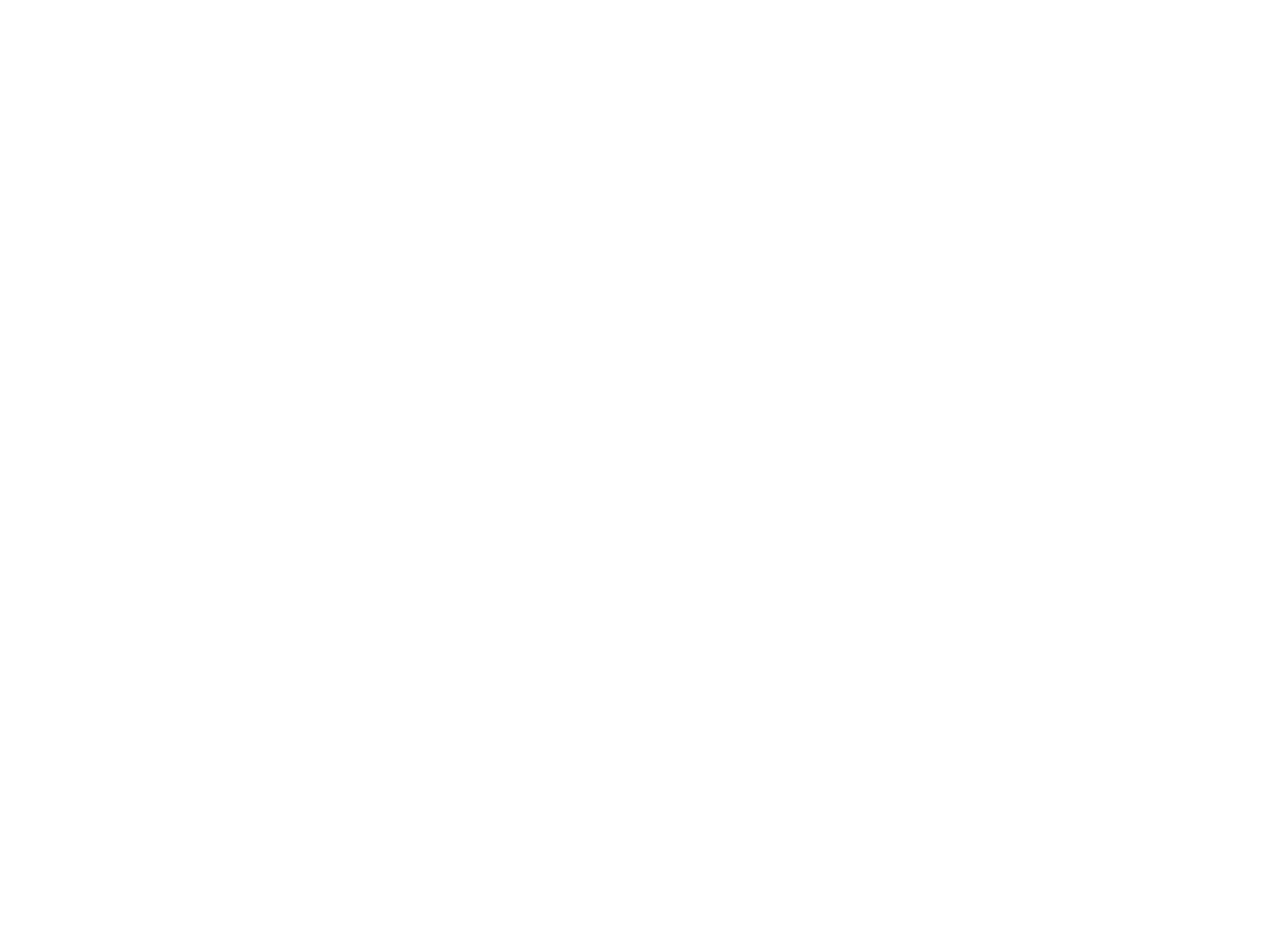
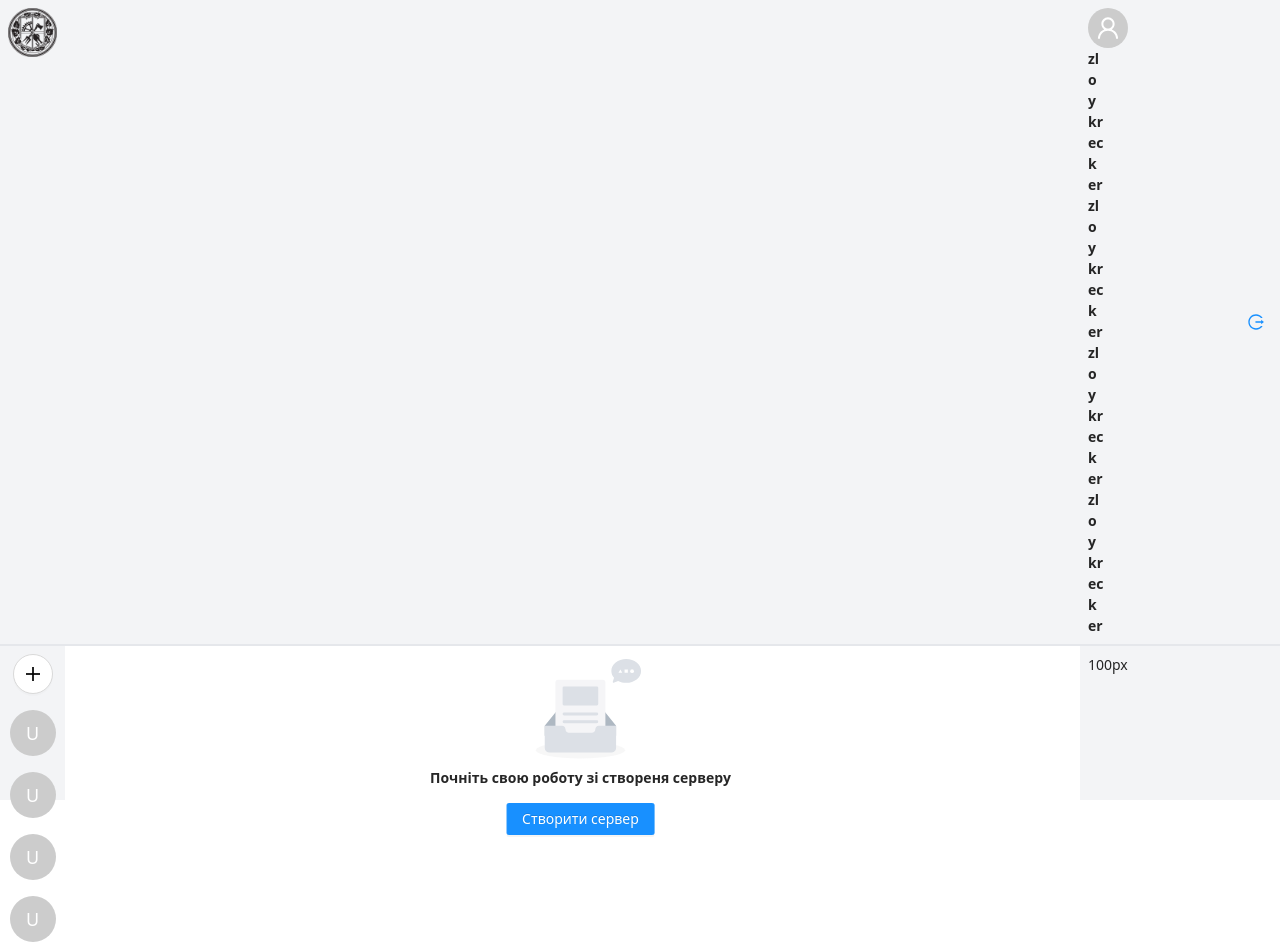
Before and after one commit to vasyokbelokopytov/db-project, a React (Create React App) app: page / in a window 1280 px wide. Before the commit the page ends 800 px from the top, so only its background shows below. Built offline with nearby package versions, Linux system fonts and the light colour scheme.

Commit message:
basic layout

```diff
--- a/package.json
+++ b/package.json
@@ -13,6 +13,7 @@
     "@types/react": "^16.14.21",
     "@types/react-dom": "^16.9.14",
     "@types/react-redux": "^7.1.20",
+    "antd": "^4.16.13",
     "react": "^17.0.2",
     "react-dom": "^17.0.2",
     "react-redux": "^7.2.6",
--- a/src/App.tsx
+++ b/src/App.tsx
@@ -1,5 +1,13 @@
+import React from 'react';
+import { Body } from './components/Body';
+
 import { Header } from './components/Header';
 
-export const App = () => {
-  return <div className="grid"></div>;
+export const App: React.FC = () => {
+  return (
+    <div className="h-screen flex flex-col bg-gray-100">
+      <Header />
+      <Body />
+    </div>
+  );
 };
--- /dev/null
+++ b/src/components/AsideContacts.tsx
@@ -0,0 +1,11 @@
+import React from 'react';
+
+import { Col } from 'antd';
+
+export const AsideContacts: React.FC = () => {
+  return (
+    <Col flex="200px" className="p-2">
+      100px
+    </Col>
+  );
+};
--- /dev/null
+++ b/src/components/AsideServers.tsx
@@ -0,0 +1,16 @@
+import React from 'react';
+
+import { Col, Avatar, Button } from 'antd';
+import { PlusOutlined } from '@ant-design/icons';
+
+export const AsideServers: React.FC = () => {
+  return (
+    <Col flex="65px" className="flex flex-col gap-4 items-center p-2">
+      <Button icon={<PlusOutlined />} shape="circle" size="large" />
+      <Avatar size={46}>U</Avatar>
+      <Avatar size={46}>U</Avatar>
+      <Avatar size={46}>U</Avatar>
+      <Avatar size={46}>U</Avatar>
+    </Col>
+  );
+};
--- /dev/null
+++ b/src/components/Body.tsx
@@ -0,0 +1,16 @@
+import React from 'react';
+
+import { Row } from 'antd';
+import { AsideServers } from './AsideServers';
+import { Main } from './Main';
+import { AsideContacts } from './AsideContacts';
+
+export const Body: React.FC = () => {
+  return (
+    <Row className="h-full">
+      <AsideServers />
+      <Main />
+      <AsideContacts />
+    </Row>
+  );
+};
--- /dev/null
+++ b/src/components/EmptyMain.tsx
@@ -0,0 +1,21 @@
+import { Button, Empty } from 'antd';
+
+import { Typography } from 'antd';
+
+import React from 'react';
+
+const { Paragraph } = Typography;
+
+export const EmptyMain: React.FC = () => {
+  return (
+    <Empty
+      className="absolute top-1/3 left-1/2 transform -translate-x-1/2 -translate-y-1/2"
+      description={
+        <div>
+          <Paragraph strong>Почніть свою роботу зі створеня серверу</Paragraph>
+          <Button type="primary">Створити сервер</Button>
+        </div>
+      }
+    />
+  );
+};
--- a/src/components/Header.tsx
+++ b/src/components/Header.tsx
@@ -1,20 +1,26 @@
 import React from 'react';
 
+import { Row, Col, Avatar, Button } from 'antd';
+import { UserOutlined, LogoutOutlined } from '@ant-design/icons';
+
 import logo from '../assets/logo.png';
-import { UserCircleIcon } from '@heroicons/react/solid';
+import Text from 'antd/lib/typography/Text';
 
 export const Header: React.FC = () => {
   return (
-    <header className="px-4 py-2">
-      <div className="w-full h-full flex justify-between items-center">
-        <div className="flex gap-4 items-center">
-          <img className="h-14" src={logo} alt="kpi logo" />
-          <h1 className="font-title font-semibold text-xl">KPI Network</h1>
+    <Row className="border-b-2">
+      <Col flex="65px" className="flex flex-col gap-4 items-center p-2">
+        <img src={logo} alt="kpi logo" className="w-14" />
+      </Col>
+      <Col flex="auto" className="p-2"></Col>
+      <Col flex="200px" className="flex justify-between items-center p-2">
+        <div className="w-4">
+          <Avatar size="large" icon={<UserOutlined />} />
+          <Text strong>zloykreckerzloykreckerzloykreckerzloykrecker</Text>
         </div>
-        <div className="">
-          <UserCircleIcon className="h-5 w-5" />
-        </div>
-      </div>
-    </header>
+
+        <Button type="link" icon={<LogoutOutlined />} />
+      </Col>
+    </Row>
   );
 };
--- /dev/null
+++ b/src/components/Main.tsx
@@ -0,0 +1,13 @@
+import React from 'react';
+
+import { Col } from 'antd';
+
+import { EmptyMain } from './EmptyMain';
+
+export const Main: React.FC = () => {
+  return (
+    <Col flex="auto" className="p-2 bg-white">
+      <EmptyMain />
+    </Col>
+  );
+};
--- a/src/index.css
+++ b/src/index.css
@@ -1,5 +1,9 @@
-@import url('https://fonts.googleapis.com/css2?family=Josefin+Sans:wght@300;400;600&display=swap');
+@import '~antd/dist/antd.css';
 
 @tailwind base;
 @tailwind components;
 @tailwind utilities;
+
+svg {
+  vertical-align: baseline;
+}
--- a/tailwind.config.js
+++ b/tailwind.config.js
@@ -1,14 +1,12 @@
 module.exports = {
+  mode: 'jit',
   purge: ['./src/**/*.{js,jsx,ts,tsx}', './public/index.html'],
-  darkMode: false,
+  darkMode: 'class',
   theme: {
     fontFamily: {
       title: ['"Josefin Sans"'],
     },
     extend: {},
   },
-  variants: {
-    extend: {},
-  },
   plugins: [],
 };
```
Also changed, not shown: 1 other file (tests, documents, lock files or other folders).
